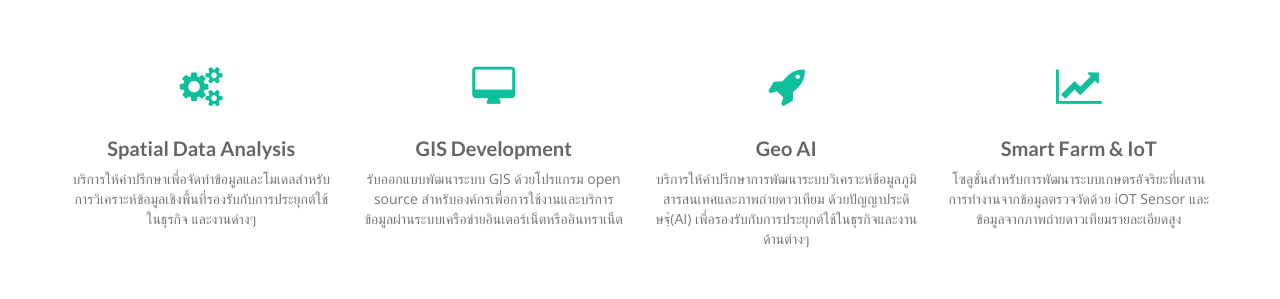
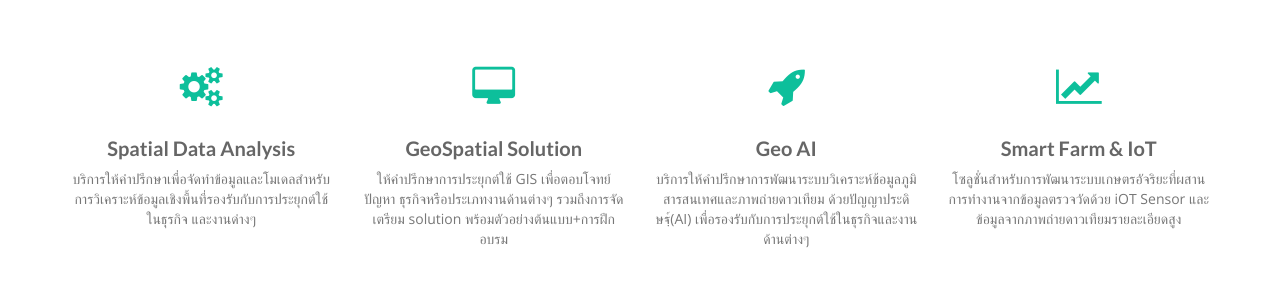
Before and after one commit to ayutthaya-gis/ayutthaya-gis.github.io, a plain HTML site: page index.html in a window 1280 px wide. Shown: the part 960-1259 px from the top of the page. Drawn offline with nearby package versions, Linux system fonts and the light colour scheme.

Commit message:
Add files via upload

```diff
--- a/index.html
+++ b/index.html
@@ -82,8 +82,8 @@
         <p>บริการให้คำปรึกษาเพื่อจัดทำข้อมูลและโมเดลสำหรับการวิเคราะห์ข้อมูลเชิงพื้นที่รองรับกับการประยุกต์ใช้ในธุรกิจ และงานด่างๆ</p>
       </div>
       <div class="col-md-3 col-sm-6 service"> <i class="fa fa-desktop"></i>
-        <h4>GIS Development</h4>
-        <p>รับออกแบบพัฒนาระบบ GIS ด้วยโปรแกรม open source สำหรับองค์กรเพื่อการใช้งานและบริการข้อมูลผ่านระบบเครือข่ายอินเตอร์เน็ตหรืออินทราเน็ต</p>
+        <h4>GeoSpatial Solution</h4>
+        <p>ให้คำปรึกษาการประยุกต์ใช้ GIS เพื่อตอบโจทย์ปัญหา ธุรกิจหรือประเภทงานด้านต่างๆ รวมถึงการจัดเตรียม solution พร้อมตัวอย่างต้นแบบ+การฝึกอบรม</p>
       </div>
       <div class="col-md-3 col-sm-6 service"> <i class="fa fa-rocket"></i>
         <h4>Geo AI</h4>
```
